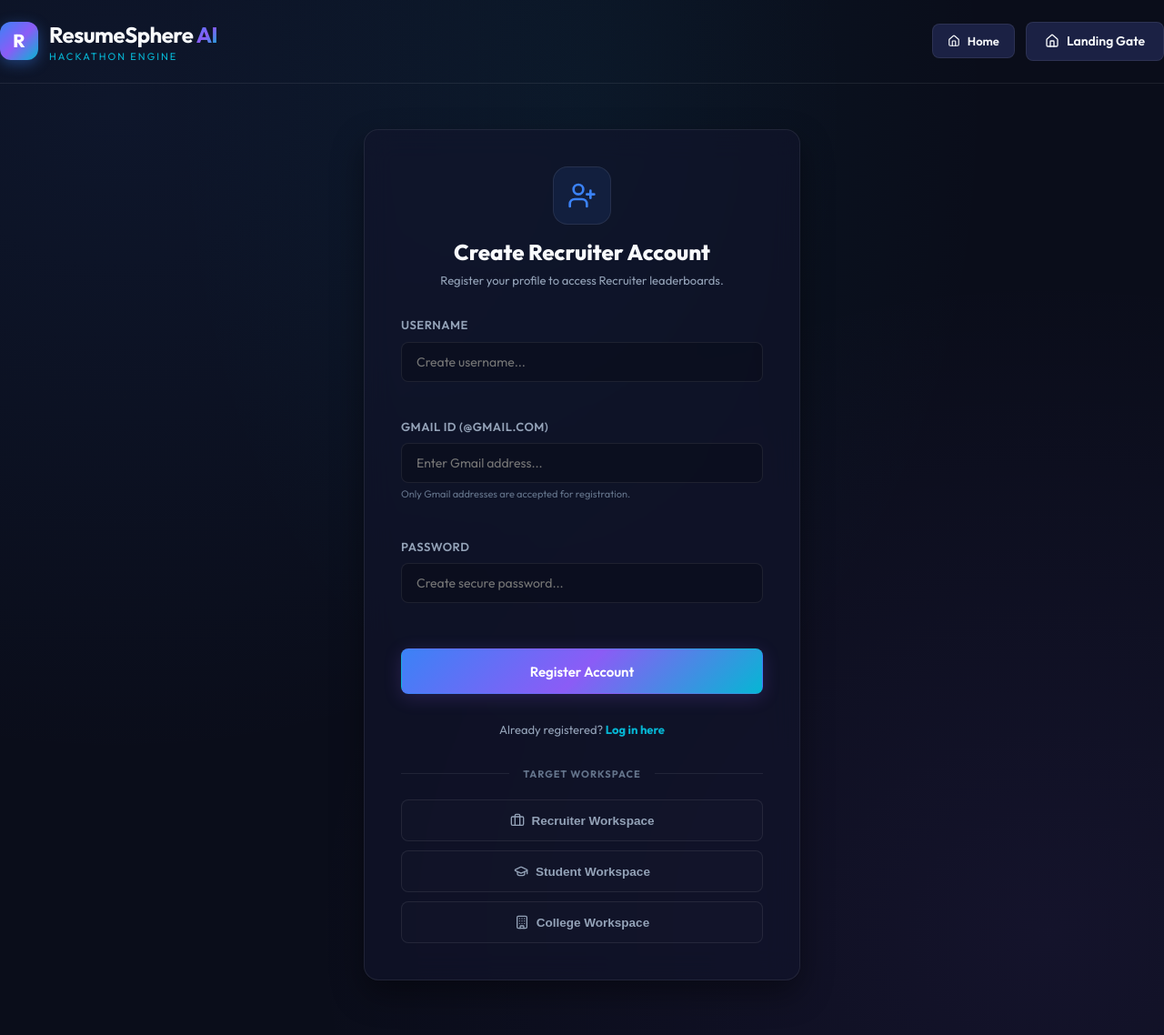
After one commit to hareshsamm-cloud/resume_review-sceening-, a Django app: template screener/templates/screener/signup.html in a window 1280 px wide. The commit adds this page. Shown: the whole page at 91% size. Run offline with Django 3.2, Linux system fonts and the light colour scheme; the template is opened without the code that fills it: most values are stand-ins (such as "Sample title", 1, 10 or a date in 2020).

Commit message:
Implement separate user account models and unified authentication sign-up/log-in gate

```diff
--- a/screener/templates/screener/base.html
+++ b/screener/templates/screener/base.html
@@ -21,11 +21,20 @@
         <div class="logo-tagline">Hackathon Engine</div>
       </div>
     </a>
-    <div class="nav-buttons">
-      <a href="{% url 'landing' %}" class="btn btn-secondary">
-        <i data-lucide="home" style="width: 16px; height: 16px;"></i> Home
+    <div class="nav-buttons" style="display: flex; align-items: center; gap: 12px;">
+      <a href="{% url 'landing' %}" class="btn btn-secondary" style="height: 38px; padding: 0 16px; font-size: 13px;">
+        <i data-lucide="home" style="width: 14px; height: 14px;"></i> Home
       </a>
       {% block nav_actions %}{% endblock %}
+      {% if request.session.username %}
+        <span style="font-size: 13px; color: var(--text-secondary); display: inline-flex; align-items: center; gap: 6px; padding: 0 8px; border-left: 1px solid var(--glass-border); border-right: 1px solid var(--glass-border); height: 24px;">
+          <i data-lucide="user" style="width: 14px; height: 14px; color: var(--accent-cyan);"></i>
+          <span style="font-weight: 700;">{{ request.session.username }}</span> ({{ request.session.user_role|capfirst }})
+        </span>
+        <a href="{% url 'logout' %}" class="btn btn-danger" style="height: 38px; padding: 0 16px; font-size: 13px;">
+          <i data-lucide="log-out" style="width: 14px; height: 14px;"></i> Log Out
+        </a>
+      {% endif %}
     </div>
   </header>
 
--- /dev/null
+++ b/screener/templates/screener/signup.html
@@ -0,0 +1,189 @@
+{% extends 'screener/base.html' %}
+
+{% block title %}ResumeSphere AI - Sign Up Gate{% endblock %}
+
+{% block nav_actions %}
+<a href="{% url 'landing' %}" class="btn btn-secondary">
+  <i data-lucide="home" style="width: 16px; height: 16px;"></i> Landing Gate
+</a>
+{% endblock %}
+
+{% block content %}
+<div style="display: flex; align-items: center; justify-content: center; min-height: 75vh; padding: 20px 0;">
+  <div class="glass-card" style="width: 100%; max-width: 480px; padding: 40px; box-shadow: 0 15px 35px rgba(0, 0, 0, 0.4);">
+
+    <!-- Header visual -->
+    <div style="text-align: center; margin-bottom: 30px;">
+      <div style="display: inline-flex; align-items: center; justify-content: center; width: 64px; height: 64px; border-radius: 16px; background: rgba(59, 130, 246, 0.1); border: 1px solid var(--glass-border); color: var(--accent-blue); font-size: 32px; margin-bottom: 12px;" id="auth-icon-box">
+        <i data-lucide="user-plus" style="width: 32px; height: 32px;" id="auth-icon-indicator"></i>
+      </div>
+      <h3 style="font-size: 24px; font-weight: 800; color: var(--text-primary);" id="auth-title-label">Create Recruiter Account</h3>
+      <p style="color: var(--text-secondary); font-size: 13px; margin-top: 4px;" id="auth-subtitle-label">Register your profile to access Recruiter leaderboards.</p>
+    </div>
+
+    <!-- Register Form -->
+    <form method="POST" id="auth-form" style="display: flex; flex-direction: column; gap: 20px;">
+      {% csrf_token %}
+
+      <!-- Hidden Role Field -->
+      <input type="hidden" name="role" id="form-role-input" value="{{ role }}">
+
+      <!-- Username Input -->
+      <div class="form-group">
+        <label for="username" style="display: block; font-size: 13px; font-weight: 600; color: var(--text-secondary); margin-bottom: 8px; text-transform: uppercase; letter-spacing: 0.5px;">Username</label>
+        <input type="text" name="username" id="username" class="form-input" style="width: 100%;" placeholder="Create username..." required>
+      </div>
+
+      <!-- Gmail ID Input -->
+      <div class="form-group">
+        <label for="email" style="display: block; font-size: 13px; font-weight: 600; color: var(--text-secondary); margin-bottom: 8px; text-transform: uppercase; letter-spacing: 0.5px;">Gmail ID (@gmail.com)</label>
+        <input type="email" name="email" id="email" class="form-input" style="width: 100%;" placeholder="Enter Gmail address..." required>
+        <small style="color: var(--text-tertiary); font-size: 11px; margin-top: 4px; display: block;">Only Gmail addresses are accepted for registration.</small>
+      </div>
+
+      <!-- Password Input -->
+      <div class="form-group">
+        <label for="password" style="display: block; font-size: 13px; font-weight: 600; color: var(--text-secondary); margin-bottom: 8px; text-transform: uppercase; letter-spacing: 0.5px;">Password</label>
+        <input type="password" name="password" id="password" class="form-input" style="width: 100%;" placeholder="Create secure password..." required>
+      </div>
+
+      <button type="submit" class="btn btn-primary" style="height: 50px; font-size: 15px; width: 100%; margin-top: 10px;" id="submit-btn-element">
+        Register Account
+      </button>
+
+      <p style="font-size: 13px; color: var(--text-secondary); text-align: center; margin-top: 10px;">
+        Already registered? <a href="{% url 'login' %}?role={{ role }}" id="login-link-element" style="color: var(--accent-cyan); font-weight: 700; text-decoration: none;">Log in here</a>
+      </p>
+    </form>
+
+    <!-- Divider -->
+    <div style="display: flex; align-items: center; justify-content: center; gap: 15px; margin: 30px 0 20px 0;">
+      <span style="height: 1px; background: var(--glass-border); flex-grow: 1;"></span>
+      <span style="font-size: 11px; font-weight: 700; color: var(--text-tertiary); text-transform: uppercase; letter-spacing: 1px;">Target Workspace</span>
+      <span style="height: 1px; background: var(--glass-border); flex-grow: 1;"></span>
+    </div>
+
+    <!-- Workspace selector buttons at the bottom -->
+    <div style="display: flex; flex-direction: column; gap: 10px;" id="role-selector-container">
+      <button type="button" class="workspace-btn {% if role == 'recruiter' %}active{% endif %}" data-role="recruiter" onclick="selectWorkspaceRole('recruiter')">
+        <i data-lucide="briefcase" style="width: 16px; height: 16px;"></i> Recruiter Workspace
+      </button>
+      <button type="button" class="workspace-btn {% if role == 'student' %}active{% endif %}" data-role="student" onclick="selectWorkspaceRole('student')">
+        <i data-lucide="graduation-cap" style="width: 16px; height: 16px;"></i> Student Workspace
+      </button>
+      <button type="button" class="workspace-btn {% if role == 'college' %}active{% endif %}" data-role="college" onclick="selectWorkspaceRole('college')">
+        <i data-lucide="building" style="width: 16px; height: 16px;"></i> College Workspace
+      </button>
+    </div>
+
+  </div>
+</div>
+
+<style>
+  .workspace-btn {
+    width: 100%;
+    height: 46px;
+    border-radius: 8px;
+    border: 1px solid var(--glass-border);
+    background: rgba(255, 255, 255, 0.01);
+    color: var(--text-secondary);
+    font-size: 13.5px;
+    font-weight: 600;
+    display: flex;
+    align-items: center;
+    justify-content: center;
+    gap: 8px;
+    cursor: pointer;
+    transition: var(--transition-smooth);
+  }
+  .workspace-btn:hover {
+    background: rgba(255, 255, 255, 0.04);
+    color: var(--text-primary);
+  }
+
+  /* Active states depending on role type colors */
+  .workspace-btn[data-role="recruiter"].active {
+    background: rgba(59, 130, 246, 0.15);
+    border-color: var(--accent-blue);
+    color: var(--text-primary);
+    box-shadow: 0 0 10px rgba(59, 130, 246, 0.2);
+  }
+  .workspace-btn[data-role="student"].active {
+    background: rgba(6, 182, 212, 0.15);
+    border-color: var(--accent-cyan);
+    color: var(--text-primary);
+    box-shadow: 0 0 10px rgba(6, 182, 212, 0.2);
+  }
+  .workspace-btn[data-role="college"].active {
+    background: rgba(139, 92, 246, 0.15);
+    border-color: var(--accent-purple);
+    color: var(--text-primary);
+    box-shadow: 0 0 10px rgba(139, 92, 246, 0.2);
+  }
+</style>
+
+<script>
+  // Function to handle interactive workspace selection at the bottom
+  function selectWorkspaceRole(role) {
+    // 1. Update active button classes
+    document.querySelectorAll('#role-selector-container button').forEach(btn => {
+      btn.classList.remove('active');
+    });
+
+    const activeBtn = document.querySelector(`#role-selector-container button[data-role="${role}"]`);
+    if (activeBtn) {
+      activeBtn.classList.add('active');
+    }
+
+    // 2. Set hidden input
+    document.getElementById('form-role-input').value = role;
+
+    // 3. Update dynamic links
+    const loginLink = document.getElementById('login-link-element');
+    if (loginLink) {
+      loginLink.href = `{% url 'login' %}?role=${role}`;
+    }
+
+    // 4. Update colors and text labels based on selected role
+    const iconBox = document.getElementById('auth-icon-box');
+    const iconInd = document.getElementById('auth-icon-indicator');
+    const titleLabel = document.getElementById('auth-title-label');
+    const subtitleLabel = document.getElementById('auth-subtitle-label');
+    const submitBtn = document.getElementById('submit-btn-element');
+
+    if (role === 'recruiter') {
+      iconBox.style.color = 'var(--accent-blue)';
+      iconBox.style.background = 'rgba(59, 130, 246, 0.1)';
+      iconBox.style.borderColor = 'var(--glass-border)';
+      iconInd.setAttribute('data-lucide', 'user-plus');
+      titleLabel.innerText = "Create Recruiter Account";
+      subtitleLabel.innerText = "Register your profile to access Recruiter leaderboards.";
+      submitBtn.style.background = 'var(--accent-gradient)';
+    } else if (role === 'student') {
+      iconBox.style.color = 'var(--accent-cyan)';
+      iconBox.style.background = 'rgba(6, 182, 212, 0.1)';
+      iconBox.style.borderColor = 'rgba(6, 182, 212, 0.2)';
+      iconInd.setAttribute('data-lucide', 'user-plus');
+      titleLabel.innerText = "Create Student Account";
+      subtitleLabel.innerText = "Register your profile to check job eligibility checks.";
+      submitBtn.style.background = 'linear-gradient(135deg, var(--accent-cyan) 0%, var(--accent-blue) 100%)';
+    } else if (role === 'college') {
+      iconBox.style.color = 'var(--accent-purple)';
+      iconBox.style.background = 'rgba(139, 92, 246, 0.1)';
+      iconBox.style.borderColor = 'rgba(139, 92, 246, 0.2)';
+      iconInd.setAttribute('data-lucide', 'user-plus');
+      titleLabel.innerText = "Create College Account";
+      subtitleLabel.innerText = "Register your profile to manage recruiter target metrics.";
+      submitBtn.style.background = 'linear-gradient(135deg, var(--accent-purple) 0%, var(--accent-blue) 100%)';
+    }
+
+    // Refresh lucide icons dynamically
+    lucide.createIcons();
+  }
+
+  // Run on page load
+  window.addEventListener('DOMContentLoaded', () => {
+    selectWorkspaceRole('{{ role }}');
+  });
+</script>
+{% endblock %}
--- a/screener/urls.py
+++ b/screener/urls.py
@@ -7,4 +7,7 @@ urlpatterns = [
     path('student/', views.student_dashboard, name='student_dashboard'),
     path('college/', views.college_dashboard, name='college_dashboard'),
     path('decision/<int:candidate_id>/<str:decision_type>/', views.send_decision_email, name='send_decision_email'),
+    path('login/', views.login_view, name='login'),
+    path('signup/', views.signup_view, name='signup'),
+    path('logout/', views.logout_view, name='logout'),
 ]
```
Also changed, not shown: screener/models.py (+31 -0 lines), screener/templates/screener/login.html (added, +182 -0 lines), screener/views.py (+107 -1 lines), screener/migrations/0002_collegeaccount_recruiteraccount_studentaccount.py (added).
